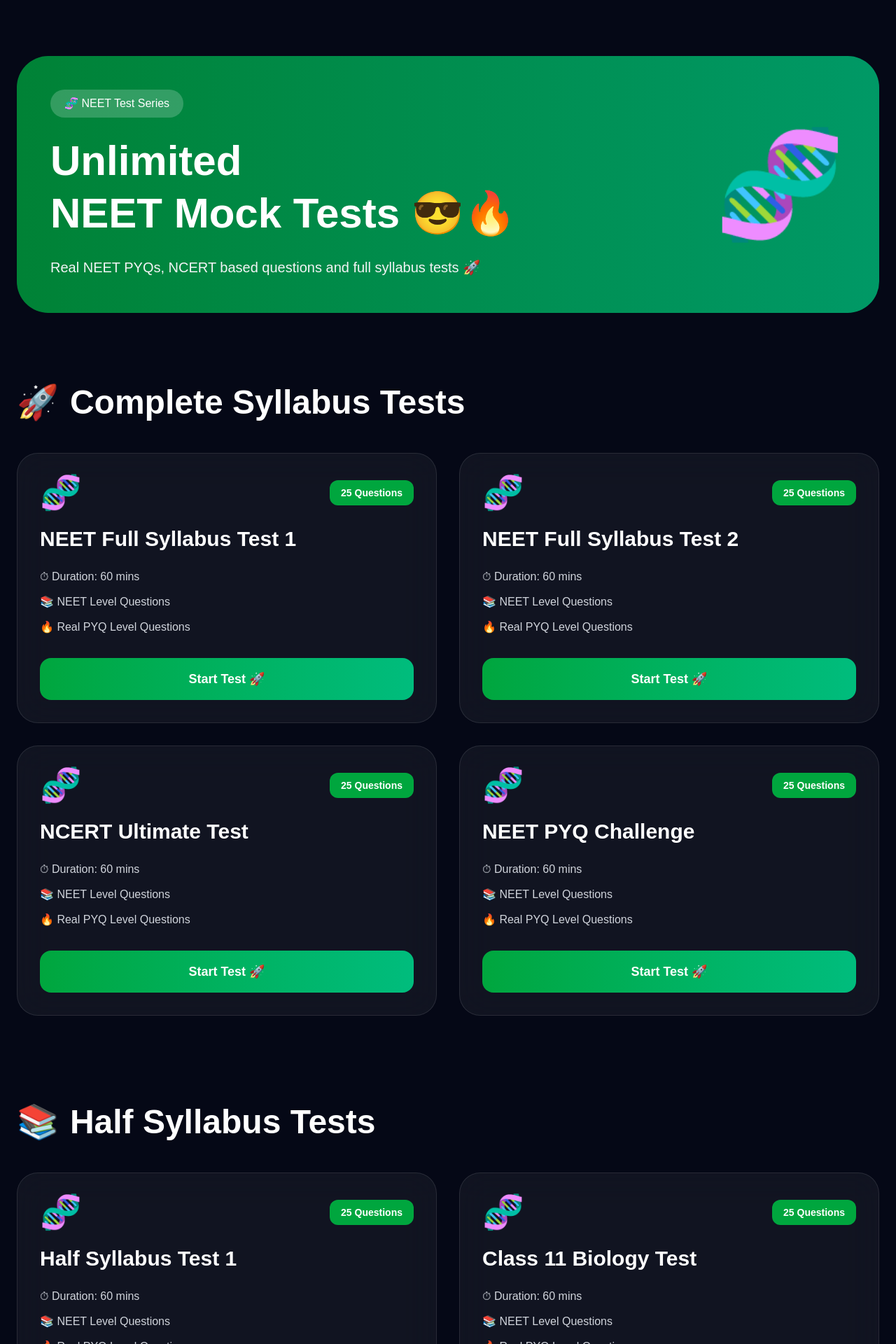
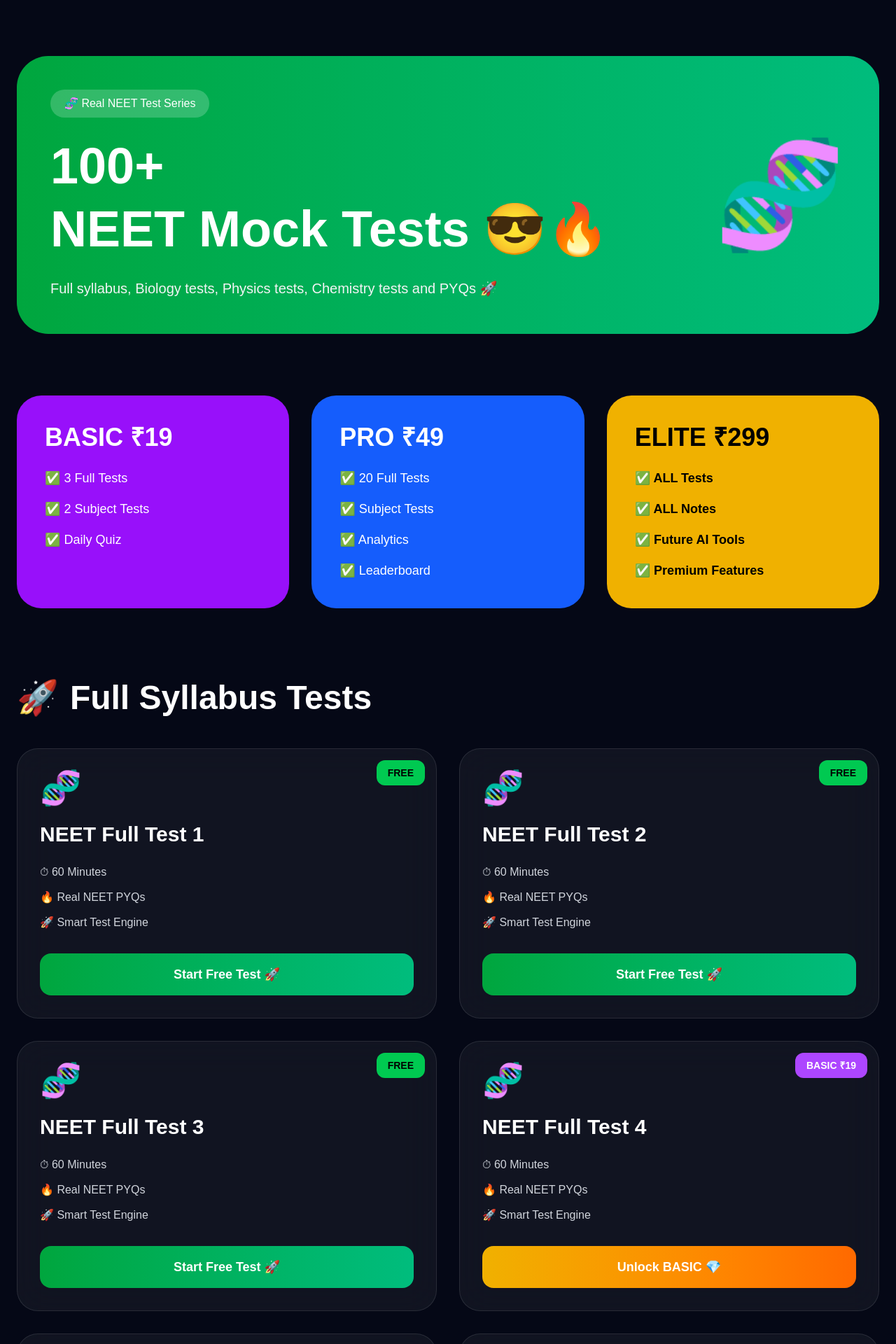
Before and after one commit to himanshu8785/exam-cracker, a Next.js app: page /neet-tests in a window 1280 px wide. Shown: the top 1920 px of the page at 70% size. Built offline with nearby package versions, Linux system fonts and the light colour scheme.

Commit message:
professional neet test series

```diff
--- a/app/neet-tests/page.tsx
+++ b/app/neet-tests/page.tsx
@@ -2,61 +2,162 @@
 
 import Link from "next/link";
 
-export default function NEETTestsPage() {
+export default function NEETTestSeriesPage(){
 
-  const completeTests = [
+  const fullTests = Array.from(
+    {length:20},
+    (_,i)=>{
 
-    "NEET Full Syllabus Test 1",
+      let plan = "FREE";
 
-    "NEET Full Syllabus Test 2",
+      if(i >= 3){
 
-    "NCERT Ultimate Test",
+        plan = "BASIC";
 
-    "NEET PYQ Challenge"
+      }
 
-  ];
+      if(i >= 8){
 
-  const halfTests = [
+        plan = "PRO";
 
-    "Half Syllabus Test 1",
+      }
 
-    "Class 11 Biology Test",
+      if(i >= 15){
 
-    "Class 12 Biology Test",
+        plan = "ELITE";
 
-    "Half Syllabus Rapid Revision"
+      }
 
-  ];
+      return{
 
-  const subjectTests = [
+        title:`NEET Full Test ${i+1}`,
 
-    "Biology NCERT Test",
+        plan,
 
-    "Physics NEET Test",
+        link:`/mock-test?exam=NEET&test=${i+1}`
 
-    "Chemistry Organic Test",
+      };
 
-    "Human Physiology Test"
+    }
+  );
 
-  ];
+  const biologyTests = Array.from(
+    {length:10},
+    (_,i)=>({
 
-  function TestCard({title}:any){
+      title:`Biology Test ${i+1}`,
+
+      link:`/mock-test?subject=Biology&test=${i+1}`
+
+    })
+  );
+
+  const chemistryTests = Array.from(
+    {length:10},
+    (_,i)=>({
+
+      title:`Chemistry Test ${i+1}`,
+
+      link:`/mock-test?subject=Chemistry&test=${i+1}`
+
+    })
+  );
+
+  const physicsTests = Array.from(
+    {length:10},
+    (_,i)=>({
+
+      title:`Physics Test ${i+1}`,
+
+      link:`/mock-test?subject=Physics&test=${i+1}`
+
+    })
+  );
+
+  function getBadge(plan:string){
+
+    if(plan === "FREE"){
+
+      return(
+
+        <div className="bg-green-500 text-black px-4 py-2 rounded-xl text-sm font-bold">
+
+          FREE
+
+        </div>
+
+      );
+
+    }
+
+    if(plan === "BASIC"){
+
+      return(
+
+        <div className="bg-purple-500 px-4 py-2 rounded-xl text-sm font-bold">
+
+          BASIC ₹19
+
+        </div>
+
+      );
+
+    }
+
+    if(plan === "PRO"){
+
+      return(
+
+        <div className="bg-blue-500 px-4 py-2 rounded-xl text-sm font-bold">
+
+          PRO ₹49
+
+        </div>
+
+      );
+
+    }
 
     return(
 
-      <div className="bg-white/5 border border-white/10 backdrop-blur-xl rounded-[30px] p-8 hover:border-green-500 transition">
+      <div className="bg-yellow-500 text-black px-4 py-2 rounded-xl text-sm font-bold">
+
+        ELITE ₹299
+
+      </div>
+
+    );
+
+  }
+
+  function TestCard({title,link,plan}:any){
+
+    const locked =
+    plan && plan !== "FREE";
+
+    return(
+
+      <div className="bg-white/5 border border-white/10 backdrop-blur-xl rounded-[30px] p-8 hover:border-green-500 transition relative overflow-hidden">
+
+        {
+
+          plan && (
+
+            <div className="absolute top-4 right-4">
+
+              {getBadge(plan)}
+
+            </div>
+
+          )
+
+        }
 
         <div className="flex justify-between items-center mb-6">
 
           <div className="text-5xl">
 
             🧬
-
-          </div>
-
-          <div className="bg-green-600 px-4 py-2 rounded-xl text-sm font-semibold">
-
-            25 Questions
 
           </div>
 
@@ -72,34 +173,51 @@ export default function NEETTestsPage() {
 
           <p>
 
-            ⏱ Duration:
-            {" "}
-            60 mins
+            ⏱ 60 Minutes
 
           </p>
 
           <p>
 
-            📚 NEET Level Questions
+            🔥 Real NEET PYQs
 
           </p>
 
           <p>
 
-            🔥 Real PYQ Level Questions
+            🚀 Smart Test Engine
 
           </p>
 
         </div>
 
-        <Link
-          href="/mock-test"
-          className="block text-center py-4 rounded-2xl bg-gradient-to-r from-green-600 to-emerald-500 text-lg font-bold"
-        >
+        {
 
-          Start Test 🚀
+          locked
 
-        </Link>
+          ?
+
+          <Link
+            href="/pricing"
+            className="block text-center py-4 rounded-2xl bg-gradient-to-r from-yellow-500 to-orange-500 text-lg font-bold"
+          >
+
+            Unlock {plan} 💎
+
+          </Link>
+
+          :
+
+          <Link
+            href={link}
+            className="block text-center py-4 rounded-2xl bg-gradient-to-r from-green-600 to-emerald-500 text-lg font-bold"
+          >
+
+            Start Free Test 🚀
+
+          </Link>
+
+        }
 
       </div>
 
@@ -107,15 +225,15 @@ export default function NEETTestsPage() {
 
   }
 
-  return (
+  return(
 
     <main className="min-h-screen bg-[#050816] text-white">
 
       {/* HERO */}
 
-      <section className="max-w-7xl mx-auto px-6 pt-20 pb-10">
+      <section className="max-w-7xl mx-auto px-6 pt-20 pb-12">
 
-        <div className="bg-gradient-to-r from-green-700 to-emerald-600 rounded-[45px] p-12">
+        <div className="bg-gradient-to-r from-green-600 to-emerald-500 rounded-[45px] p-12">
 
           <div className="flex flex-col md:flex-row justify-between items-center gap-10">
 
@@ -123,13 +241,13 @@ export default function NEETTestsPage() {
 
               <div className="inline-block px-5 py-2 rounded-full bg-white/20 mb-6">
 
-                🧬 NEET Test Series
+                🧬 Real NEET Test Series
 
               </div>
 
-              <h1 className="text-6xl font-black leading-tight mb-6">
+              <h1 className="text-7xl font-black leading-tight mb-6">
 
-                Unlimited
+                100+
                 <br />
 
                 NEET Mock Tests 😎🔥
@@ -138,8 +256,10 @@ export default function NEETTestsPage() {
 
               <p className="text-xl text-gray-100 max-w-2xl leading-relaxed">
 
-                Real NEET PYQs,
-                NCERT based questions and full syllabus tests 🚀
+                Full syllabus,
+                Biology tests,
+                Physics tests,
+                Chemistry tests and PYQs 🚀
 
               </p>
 
@@ -157,7 +277,81 @@ export default function NEETTestsPage() {
 
       </section>
 
-      {/* COMPLETE TESTS */}
+      {/* PLAN INFO */}
+
+      <section className="max-w-7xl mx-auto px-6 py-10">
+
+        <div className="grid grid-cols-1 md:grid-cols-3 gap-8">
+
+          <div className="bg-purple-600 rounded-[35px] p-10">
+
+            <h2 className="text-4xl font-black mb-6">
+
+              BASIC ₹19
+
+            </h2>
+
+            <div className="space-y-4 text-lg">
+
+              <p>✅ 3 Full Tests</p>
+
+              <p>✅ 2 Subject Tests</p>
+
+              <p>✅ Daily Quiz</p>
+
+            </div>
+
+          </div>
+
+          <div className="bg-blue-600 rounded-[35px] p-10">
+
+            <h2 className="text-4xl font-black mb-6">
+
+              PRO ₹49
+
+            </h2>
+
+            <div className="space-y-4 text-lg">
+
+              <p>✅ 20 Full Tests</p>
+
+              <p>✅ Subject Tests</p>
+
+              <p>✅ Analytics</p>
+
+              <p>✅ Leaderboard</p>
+
+            </div>
+
+          </div>
+
+          <div className="bg-yellow-500 text-black rounded-[35px] p-10">
+
+            <h2 className="text-4xl font-black mb-6">
+
+              ELITE ₹299
+
+            </h2>
+
+            <div className="space-y-4 text-lg font-semibold">
+
+              <p>✅ ALL Tests</p>
+
+              <p>✅ ALL Notes</p>
+
+              <p>✅ Future AI Tools</p>
+
+              <p>✅ Premium Features</p>
+
+            </div>
+
+          </div>
+
+        </div>
+
+      </section>
+
+      {/* FULL TESTS */}
 
       <section className="max-w-7xl mx-auto px-6 py-16">
 
@@ -171,7 +365,7 @@ export default function NEETTestsPage() {
 
           <h2 className="text-5xl font-black">
 
-            Complete Syllabus Tests
+            Full Syllabus Tests
 
           </h2>
 
@@ -179,11 +373,13 @@ export default function NEETTestsPage() {
 
         <div className="grid grid-cols-1 md:grid-cols-2 gap-8">
 
-          {completeTests.map((item,index)=>(
+          {fullTests.map((test,index)=>(
 
             <TestCard
               key={index}
-              title={item}
+              title={test.title}
+              link={test.link}
+              plan={test.plan}
             />
 
           ))}
@@ -192,7 +388,7 @@ export default function NEETTestsPage() {
 
       </section>
 
-      {/* HALF TESTS */}
+      {/* BIOLOGY */}
 
       <section className="max-w-7xl mx-auto px-6 py-16">
 
@@ -200,13 +396,13 @@ export default function NEETTestsPage() {
 
           <div className="text-5xl">
 
-            📚
+            🌿
 
           </div>
 
           <h2 className="text-5xl font-black">
 
-            Half Syllabus Tests
+            Biology Tests
 
           </h2>
 
@@ -214,11 +410,12 @@ export default function NEETTestsPage() {
 
         <div className="grid grid-cols-1 md:grid-cols-2 gap-8">
 
-          {halfTests.map((item,index)=>(
+          {biologyTests.map((test,index)=>(
 
             <TestCard
               key={index}
-              title={item}
+              title={test.title}
+              link={test.link}
             />
 
           ))}
@@ -227,7 +424,43 @@ export default function NEETTestsPage() {
 
       </section>
 
-      {/* SUBJECT TESTS */}
+      {/* CHEMISTRY */}
+
+      <section className="max-w-7xl mx-auto px-6 py-16">
+
+        <div className="flex items-center gap-4 mb-12">
+
+          <div className="text-5xl">
+
+            🧪
+
+          </div>
+
+          <h2 className="text-5xl font-black">
+
+            Chemistry Tests
+
+          </h2>
+
+        </div>
+
+        <div className="grid grid-cols-1 md:grid-cols-2 gap-8">
+
+          {chemistryTests.map((test,index)=>(
+
+            <TestCard
+              key={index}
+              title={test.title}
+              link={test.link}
+            />
+
+          ))}
+
+        </div>
+
+      </section>
+
+      {/* PHYSICS */}
 
       <section className="max-w-7xl mx-auto px-6 py-16 pb-24">
 
@@ -235,13 +468,13 @@ export default function NEETTestsPage() {
 
           <div className="text-5xl">
 
-            🔥
+            ⚡
 
           </div>
 
           <h2 className="text-5xl font-black">
 
-            Subject Wise Tests
+            Physics Tests
 
           </h2>
 
@@ -249,11 +482,12 @@ export default function NEETTestsPage() {
 
         <div className="grid grid-cols-1 md:grid-cols-2 gap-8">
 
-          {subjectTests.map((item,index)=>(
+          {physicsTests.map((test,index)=>(
 
             <TestCard
               key={index}
-              title={item}
+              title={test.title}
+              link={test.link}
             />
 
           ))}
```
